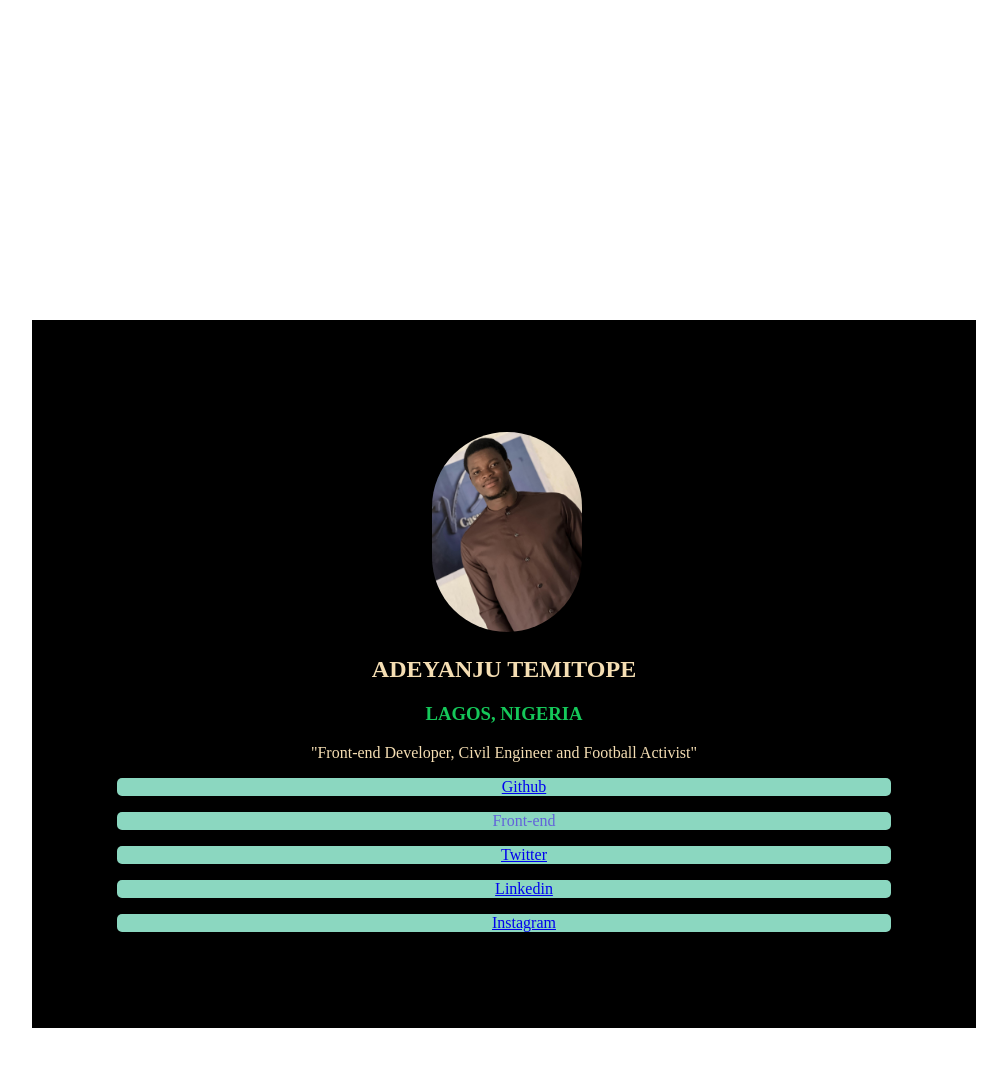
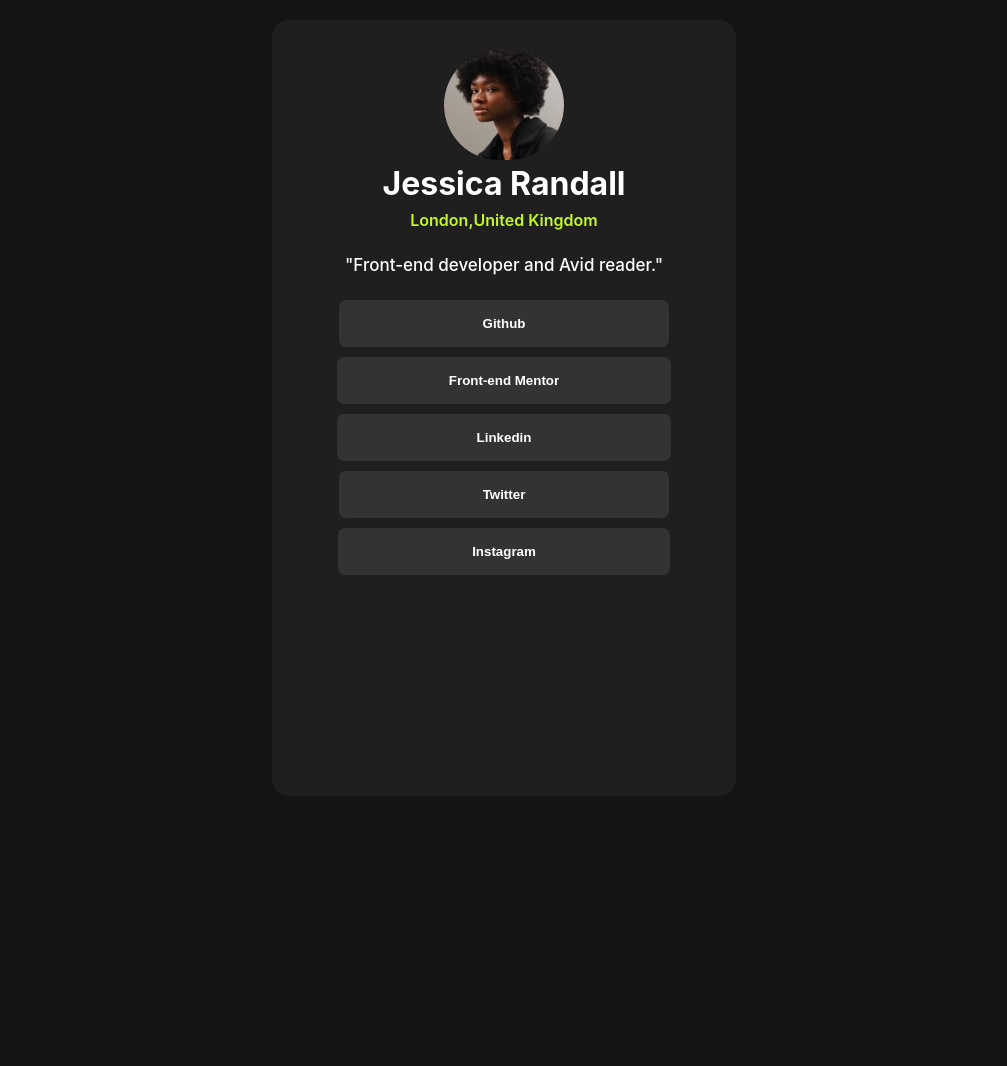
Before and after one commit to topkeyme/ttl, a plain HTML site: page index.html in a window 1280 px wide. Shown: the whole page, without its empty margins (136-1143 px from the left). After the commit the page ends 820 px from the top, so only its background shows below. Drawn offline with Linux system fonts and the light colour scheme.

Commit message:
images/avatar images/kii images/favicon

```diff
--- a/index.css
+++ b/index.css
@@ -1,70 +1,78 @@
-.gg {
-  width: 150px;
-  border-radius: 300px;
-  margin-left: 20rem;
-  margin-top: 2rem;
+* {
+  margin: 0;
+  padding: 0;
 }
-nav {
-  padding-right: 5rem;
-  padding-left: 5rem;
-  padding-top: 5rem;
-  padding-bottom: 5rem;
-  background-color: black;
-  margin-top: 20rem;
-  margin-bottom: 20rem;
-  margin-left: 10rem;
-  margin-right: 10rem;
-  border-top: 5rem;
+body {
+  background-color: hsl(0, 0%, 8%);
+  color: #fff;
+  width: 100%;
+  height: 100vh;
+}
+.container {
+  margin: 20px auto;
+  background-color: hsl(0, 0%, 12%);
+  color: #fff;
+  font-family: "inter", sans-serif;
+  width: 29rem;
+  height: 97vh;
+  text-align: center;
+  border-radius: 17px;
+}
+.my-image {
+  width: 120px;
+  height: 110px;
+  border-radius: 90px;
+  margin-top: 30px;
 }
 h1 {
-  color: wheat;
-  text-align: center;
+  font-weight: 700;
 }
-h3 {
-  color: rgb(21, 200, 90);
-  text-align: center;
+.Lag {
+  color: hsl(75, 94%, 57%);
+  margin-top: 7px;
+  font-weight: 600;
 }
-p {
-  color: wheat;
-  text-align: center;
+.paragraph2 {
+  margin-top: 25px;
+  margin-bottom: 15px;
+  font-size: 17px;
+  font-weight: 500;
 }
-.git {
-  color: tomato;
-  background-color: rgb(139, 215, 192);
-  border-radius: 5px;
-  margin-left: 5px;
-  margin-right: 5px;
-  text-align: center;
+.button {
+  display: flex;
+  flex-direction: column;
 }
-.end {
-  color: rgb(99, 99, 217);
-  border-radius: 5px;
-  background-color: rgb(139, 215, 192);
-  margin-right: 5px;
-  margin-left: 5px;
-  text-align: center;
+.btn {
+  color: #fff;
+  background-color: hsl(0, 0%, 20%);
+  border: none;
+  margin-top: 10px;
 }
-.x {
-  color: wheat;
-  border-radius: 5px;
-  background-color: rgb(139, 215, 192);
-  margin-left: 5px;
-  margin-right: 5px;
-  text-align: center;
+.social1 {
+  padding: 1rem 9rem;
+  font-weight: bold;
+  border-radius: 7px;
 }
-.in {
-  color: wheat;
-  background-color: rgb(139, 215, 192);
-  border-radius: 5px;
-  margin-right: 5px;
-  margin-left: 5px;
-  text-align: center;
+.Mentor {
+  padding: 1rem 7rem;
+  font-weight: bold;
+  border-radius: 7px;
 }
-.gram {
-  color: wheat;
-  background-color: rgb(139, 215, 192);
-  border-radius: 5px;
-  margin-right: 5px;
-  margin-left: 5px;
-  text-align: center;
+.social2 {
+  padding: 1rem 8.7rem;
+  font-weight: bold;
+  border-radius: 7px;
 }
+.social3 {
+  padding: 1rem 9rem;
+  font-weight: bold;
+  border-radius: 7px;
+}
+.social4 {
+  padding: 1rem 8.4rem;
+  font-weight: bold;
+  border-radius: 7px;
+}
+.btn:hover {
+  background-color: hsl(75, 94%, 57%);
+  color: black;
--- a/index.html
+++ b/index.html
@@ -3,40 +3,42 @@
   <head>
     <meta charset="UTF-8" />
     <meta name="viewport" content="width=device-width, initial-scale=1.0" />
-    <link rel="shortcut icon" href="images/leke.JPG" type="mehr" />
+    <link rel="shortcut icon" href="images/favicon-32x32.png" type="fav" />
     <link rel="stylesheet" href="index.css" />
-    <title>D-T</title>
+    <title>Jessica</title>
   </head>
   <body>
-    <div>
-      <nav>
-        <img class="gg" src="images/leke2.JPG" alt="Emi" />
-        <h1>ADEYANJU TEMITOPE</h1>
-        <h3>LAGOS, NIGERIA</h3>
-        <p>"Front-end Developer, Civil Engineer and Football Activist"</p>
-        <ul class="git">
-          <a href="https://github.com/topkeyme">Github</a>
-        </ul>
-        <ul class="end">
-          Front-end
-        </ul>
-        <ul class="x">
-          <a href="https://x.com/sungodtt">Twitter</a>
-        </ul>
-        <ul class="in">
-          <a
-            href="https://www.linkedin.com/in/temi-tope-4a99b5348?lipi=urn%3Ali%3Apage%3Ad_flagship3_profile_view_base_contact_details%3BYkAYvv6tRuCBObIzBuu7Ug%3D%3D"
-            >Linkedin</a
-          >
-        </ul>
-        <ul class="gram">
-          <a
-            href="https://www.instagram.com/temi_t0pe?igsh=MTE2d3BzcW4zbW9zOA%3D%3D&utm_source=qr"
-          >
-            Instagram</a
-          >
-        </ul>
-      </nav>
+    <div class="container">
+      <div>
+        <img
+          src="images/avatar-jessica.jpeg"
+          class="my-image"
+          alt="profile-pic"
+        />
+      </div>
+      <div>
+        <h1>Jessica Randall</h1>
+        <p class="Lag">London,United Kingdom</p>
+        <p class="paragraph2">"Front-end developer and Avid reader."</p>
+      </div>
+      <div class="button">
+        <a href="https://github.com/topkeyme"
+          ><button class="btn social1">Github</button></a
+        >
+        <a href="https://www.frontendmentor.io/profile/topkeyme"
+          ><button class="btn Mentor">Front-end Mentor</button></a
+        >
+        <a
+          href="https://www.linkedin.com/in/temi-tope-4a99b5348?lipi=urn%3Ali%3Apage%3Ad_flagship3_profile_view_base_contact_details%3B4EH29ZWKRjONH%2BI8xW476w%3D%3D"
+          ><button class="btn social2">Linkedin</button></a
+        >
+        <a href="https://x.com/sungodtt"
+          ><button class="btn social3">Twitter</button></a
+        >
+        <a href="https://www.instagram.com/temi_t0pe"
+          ><button class="btn social4">Instagram</button></a
+        >
+      </div>
     </div>
   </body>
 </html>
```
Also changed, not shown: images/avatar-jessica.jpeg (added), images/favicon-32x32.png (added), images/kii.JPG (added).
